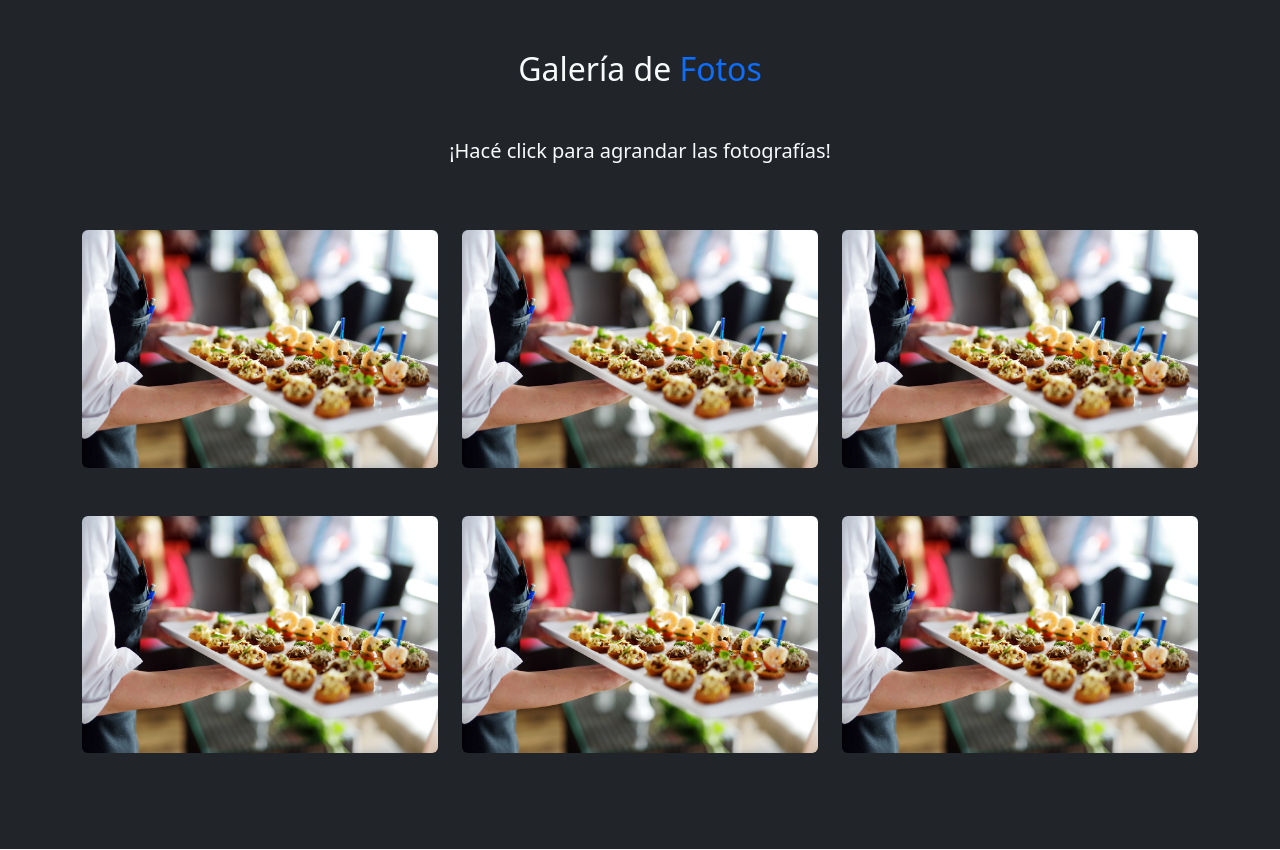
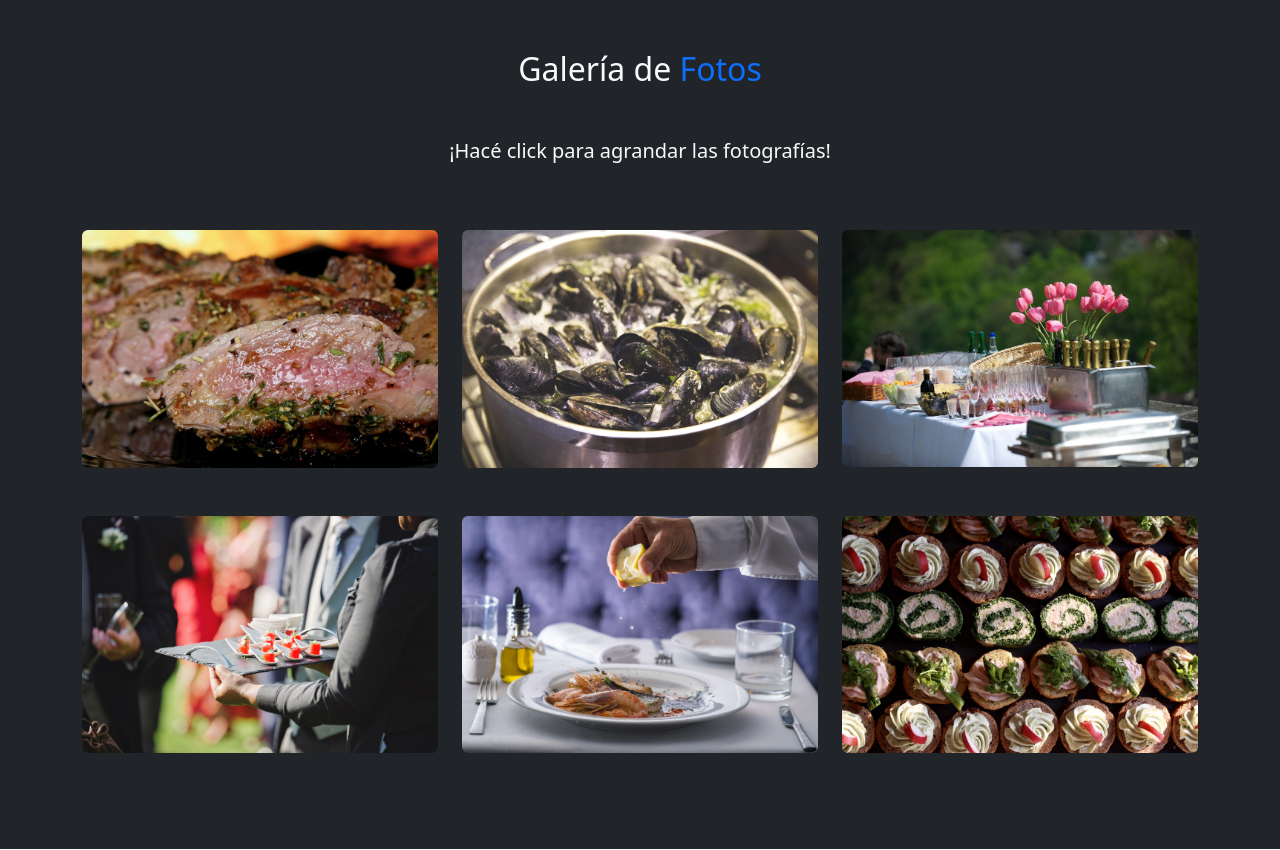
Before and after one commit to DamianBarzolaweb/Casabona-Catering, a Node server app: page / in a window 1280 px wide. Shown: the part 2000-2850 px from the top of the page. Run offline with Node 20, Linux system fonts and the light colour scheme; some libraries are stand-ins or nearby versions.

Commit message:
fotos de galeria

```diff
--- a/views/index.hbs
+++ b/views/index.hbs
@@ -1,7 +1,7 @@
 <!-- NAV BAR -->
 <nav class="navbar navbar-expand-lg justify-content-center bg-dark navbar-dark py-1  fixed-top">
     <div class="container">
-        <img height="80" width="80" src="/images/vivo.svg" alt="#">
+        <img height="80" width="80" src="/images/logo.svg" alt="#">
 
         <button class="navbar-toggler" type="button" data-bs-toggle="collapse" data-bs-target="#navmenu"><span
                 class="navbar-toggler-icon"></span></button>
@@ -36,13 +36,13 @@
         <div class="carousel-controls">
             <div class="carousel-indicators">
                 <button type="button" data-bs-target="#carouselExampleDark"
-                    style="background-image:url(/images/langostinos.jpg)" data-bs-slide-to="0" class="active"
+                    style="background-image:url(/images/entrada.jpg)" data-bs-slide-to="0" class="active"
                     aria-current="true" aria-label="Slide 1"></button>
                 <button type="button" data-bs-target="#carouselExampleDark"
-                    style="background-image:url(/images/entrada.jpg)" data-bs-slide-to="1"
+                    style="background-image:url(/images/principales.jpg)" data-bs-slide-to="1"
                     aria-label="Slide 2"></button>
                 <button type="button" data-bs-target="#carouselExampleDark"
-                    style="background-image:url(/images/postres.jpg)" data-bs-slide-to="2"
+                    style="background-image:url(/images/postre.jpg)" data-bs-slide-to="2"
                     aria-label="Slide 3"></button>
             </div>
             <button class="carousel-control-prev" type="button" data-bs-target="#carouselExampleDark"
@@ -57,25 +57,25 @@
             </button>
         </div>
         <div class="carousel-inner">
-            <div class="carousel-item active" style="background-image:url(/images/langostinos.jpg)"
+            <div class="carousel-item active" style="background-image:url(/images/entrada.jpg)"
                 data-bs-interval="10000">
                 <div class="container">
                     <h2 class="text-primary">Entradas</h2>
-                    {{!-- <p>Langostinos a la saranda</p> --}}
+                    <p>Langostinos a la saranda</p>
                 </div>
                 {{!-- <img src="/images/langostinos.jpg" class="d-block w-100" alt="..."> --}}
             </div>
-            <div class="carousel-item" style="background-image:url(/images/entrada.jpg)" data-bs-interval="2000">
+            <div class="carousel-item" style="background-image:url(/images/principales.jpg)" data-bs-interval="2000">
                 <div class="container">
                     <h2 class="text-primary">Principales</h2>
-                    {{!-- <p>Langostinos a la saranda</p> --}}
+                    <p>Langostinos a la saranda</p>
                 </div>
                 {{!-- <img src="/images/langostinos.jpg" class="d-block w-100" alt="..."> --}}
             </div>
-            <div class="carousel-item" style="background-image:url(/images/postres.jpg)">
+            <div class="carousel-item" style="background-image:url(/images/postre.jpg)">
                 <div class="container">
                     <h2 class="text-primary">Postres</h2>
-                    {{!-- <p>Tramontana a la saranda</p> --}}
+                    <p>Tramontana a la saranda</p>
                 </div>
                 {{!-- <img src="/images/langostinos.jpg" class="d-block w-100" alt="/images/langostinos.jpg"> --}}
             </div>
@@ -158,32 +158,32 @@
         <div class="row d-flex  ">
             <div class="col-lg-4 mb-4">
                 <a href="#!" data-bs-toggle="modal" data-bs-target="#modalImagen1">
-                    <img class="w-100 mb-4 rounded" src="/images/corporativo.jpg" alt="">
+                    <img class="w-100 mb-4 rounded" src="/images/galeria/galeria1.jpg" alt="">
                 </a>
             </div>
             <div class="col-lg-4 mb-4">
                 <a href="#!" data-bs-toggle="modal" data-bs-target="#modalImagen2">
-                    <img class="w-100 mb-4 rounded" src="/images/corporativo.jpg" alt="">
+                    <img class="w-100 mb-4 rounded" src="/images/galeria/galeria2.jpg" alt="">
                 </a>
             </div>
             <div class="col-lg-4 mb-4">
                 <a href="#!" data-bs-toggle="modal" data-bs-target="#modalImagen3">
-                    <img class="w-100 mb-4 rounded" src="/images/corporativo.jpg" alt="">
+                    <img class="w-100 mb-4 rounded" src="/images/galeria/galeria3.jpg" alt="">
                 </a>
             </div>
             <div class="col-lg-4 mb-4">
                 <a href="#!" data-bs-toggle="modal" data-bs-target="#modalImagen4">
-                    <img class="w-100 mb-4 rounded" src="/images/corporativo.jpg" alt="">
+                    <img class="w-100 mb-4 rounded" src="/images/galeria/galeria4.jpg" alt="">
                 </a>
             </div>
             <div class="col-lg-4 mb-4">
                 <a href="#!" data-bs-toggle="modal" data-bs-target="#modalImagen5">
-                    <img class="w-100 mb-4 rounded" src="/images/corporativo.jpg" alt="">
+                    <img class="w-100 mb-4 rounded" src="/images/galeria/galeria5.jpg" alt="">
                 </a>
             </div>
             <div class="col-lg-4 mb-4">
                 <a href="#!" data-bs-toggle="modal" data-bs-target="#modalImagen6">
-                    <img class="w-100 mb-4 rounded" src="/images/corporativo.jpg" alt="">
+                    <img class="w-100 mb-4 rounded" src="/images/galeria/galeria6.jpg" alt="">
                 </a>
             </div>
 
@@ -196,15 +196,48 @@
 
         <div class="modal-dialog modal-lg modal-dialog-centered">
             <div class="modal-content">
-                <img src="/images/corporativo.jpg" alt="">
+                <img src="/images/galeria/galeria1.jpg" alt="">
             </div>
         </div>
     </div>
+
     <div tabindex="-1" aria-labelledby="modalImagen2" aria-hidden="true" class="modal fade" id="modalImagen2">
 
         <div class="modal-dialog modal-lg modal-dialog-centered">
             <div class="modal-content">
-                <img src="/images/corporativo.jpg" alt="">
+                <img src="/images/galeria/galeria2.jpg" alt="">
+            </div>
+        </div>
+    </div>
+    <div tabindex="-1" aria-labelledby="modalImagen3" aria-hidden="true" class="modal fade" id="modalImagen3">
+
+        <div class="modal-dialog modal-lg modal-dialog-centered">
+            <div class="modal-content">
+                <img src="/images/galeria/galeria3.jpg" alt="">
+            </div>
+        </div>
+    </div>
+    <div tabindex="-1" aria-labelledby="modalImagen4" aria-hidden="true" class="modal fade" id="modalImagen4">
+
+        <div class="modal-dialog modal-lg modal-dialog-centered">
+            <div class="modal-content">
+                <img src="/images/galeria/galeria4.jpg" alt="">
+            </div>
+        </div>
+    </div>
+    <div tabindex="-1" aria-labelledby="modalImagen5" aria-hidden="true" class="modal fade" id="modalImagen5">
+
+        <div class="modal-dialog modal-lg modal-dialog-centered">
+            <div class="modal-content">
+                <img src="/images/galeria/galeria5.jpg" alt="">
+            </div>
+        </div>
+    </div>
+    <div tabindex="-1" aria-labelledby="modalImagen6" aria-hidden="true" class="modal fade" id="modalImagen6">
+
+        <div class="modal-dialog modal-lg modal-dialog-centered">
+            <div class="modal-content">
+                <img src="/images/galeria/galeria6.jpg" alt="">
             </div>
         </div>
     </div>
```
Also changed, not shown: public/images/entrada.jpg, public/images/galeria/galeria1.jpg (added), public/images/galeria/galeria2.jpg (added), public/images/galeria/galeria3.jpg (added), public/images/galeria/galeria4.jpg (added), public/images/galeria/galeria5.jpg (added), public/images/galeria/galeria6.jpg (added), public/images/logo.svg (added), public/images/postre.jpg (added), public/images/postres.jpg (deleted), public/images/principales.jpg (added), 1 other file.
